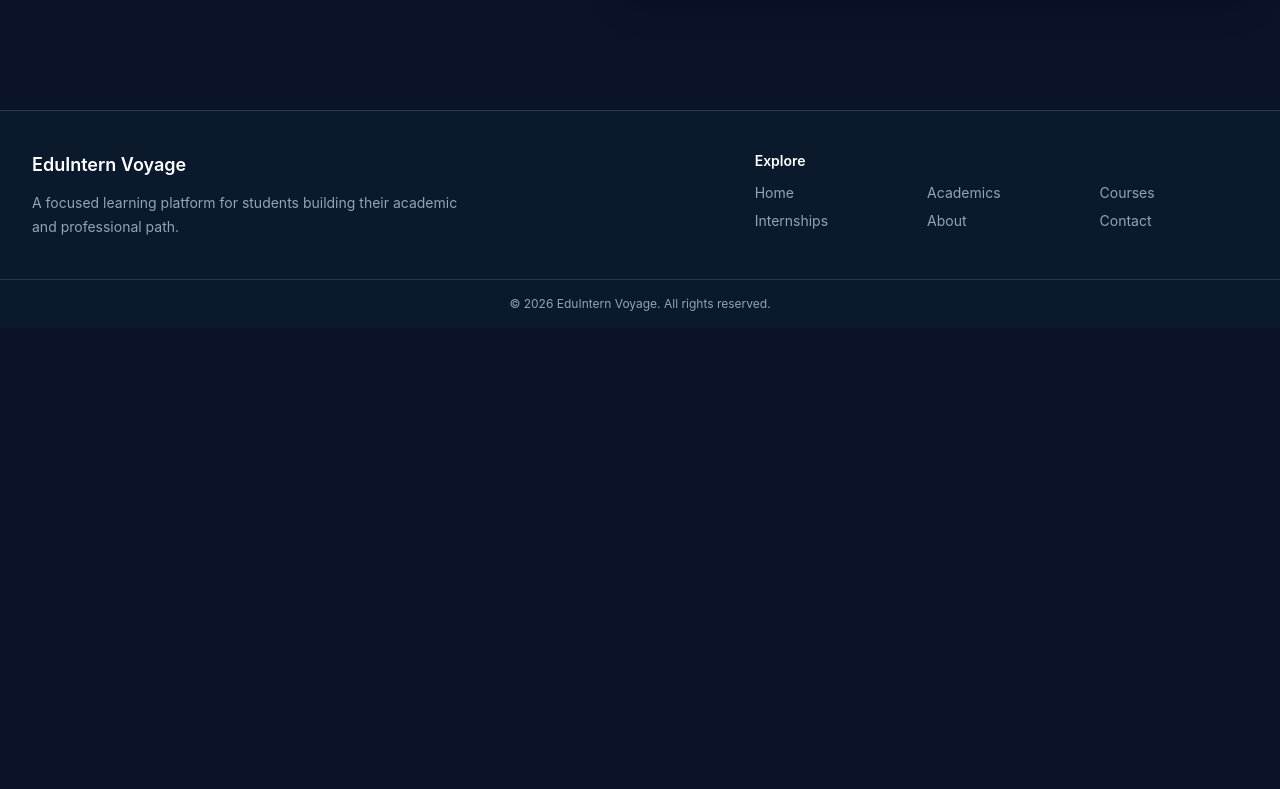
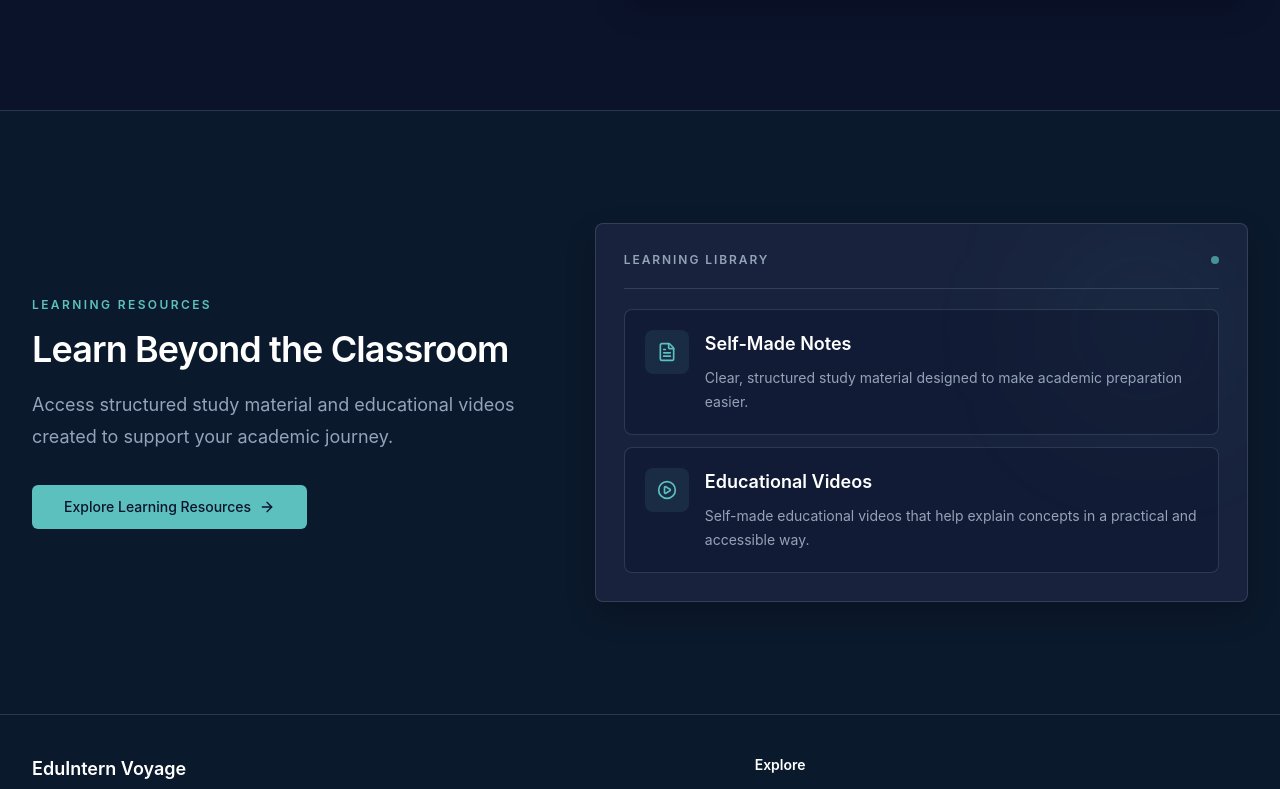
Before and after one commit to dheeraj-x-7/eduintern-voyage, a React (Vite) app: page / in a window 1280 px wide. Shown: the part 1986-2775 px from the top of the page. Before the commit the page ends 2314 px from the top, so only its background shows below. Built offline with nearby package versions, Linux system fonts and the light colour scheme.

Commit message:
feat: add learning resources section

```diff
--- /dev/null
+++ b/src/components/common/LearningResourcesSection.tsx
@@ -0,0 +1,91 @@
+import { ArrowRight, FileText, PlayCircle } from 'lucide-react'
+import { Link } from 'react-router-dom'
+import { Card } from '@/components/ui/card'
+import { buttonVariants } from '@/components/ui/button-variants'
+import { cn } from '@/lib/utils'
+
+const resources = [
+  {
+    title: 'Self-Made Notes',
+    description:
+      'Clear, structured study material designed to make academic preparation easier.',
+    icon: FileText,
+  },
+  {
+    title: 'Educational Videos',
+    description:
+      'Self-made educational videos that help explain concepts in a practical and accessible way.',
+    icon: PlayCircle,
+  },
+]
+
+export function LearningResourcesSection() {
+  return (
+    <section
+      aria-labelledby="learning-resources-heading"
+      className="border-t border-border/70 bg-background-deep"
+    >
+      <div className="mx-auto grid w-full max-w-7xl items-center gap-12 px-4 py-20 sm:px-6 sm:py-24 lg:grid-cols-[minmax(0,0.85fr)_minmax(25rem,1.15fr)] lg:gap-20 lg:px-8 lg:py-28">
+        <div className="max-w-xl">
+          <p className="text-xs font-semibold uppercase tracking-[0.2em] text-primary">
+            Learning resources
+          </p>
+          <h2
+            id="learning-resources-heading"
+            className="mt-4 text-3xl font-semibold tracking-tight text-foreground sm:text-4xl"
+          >
+            Learn Beyond the Classroom
+          </h2>
+          <p className="mt-5 text-base leading-7 text-muted-foreground sm:text-lg sm:leading-8">
+            Access structured study material and educational videos created to support your academic journey.
+          </p>
+          <Link
+            to="/academics"
+            className={cn(buttonVariants({ size: 'lg' }), 'mt-8 min-h-11 w-full sm:w-auto')}
+          >
+            Explore Learning Resources
+            <ArrowRight className="size-4" aria-hidden="true" />
+          </Link>
+        </div>
+
+        <Card className="relative overflow-hidden border-border/80 bg-card/80 p-5 shadow-md sm:p-7">
+          <div aria-hidden="true" className="absolute right-0 top-0 size-52 rounded-full bg-primary/5 blur-3xl" />
+          <div className="relative">
+            <div className="flex items-center justify-between gap-4 border-b border-border/70 pb-5">
+              <p className="text-xs font-semibold uppercase tracking-[0.16em] text-muted-foreground">
+                Learning library
+              </p>
+              <span className="size-2 rounded-full bg-primary/70" aria-hidden="true" />
+            </div>
+
+            <div className="mt-5 space-y-3">
+              {resources.map((resource) => {
+                const Icon = resource.icon
+
+                return (
+                  <div
+                    key={resource.title}
+                    className="group rounded-lg border border-border/70 bg-background/40 p-4 transition-[border-color,box-shadow] duration-200 motion-safe:hover:border-primary/40 motion-safe:hover:shadow-sm sm:p-5"
+                  >
+                    <div className="flex items-start gap-4">
+                      <div
+                        aria-hidden="true"
+                        className="flex size-11 shrink-0 items-center justify-center rounded-lg bg-primary/10 text-primary transition-colors duration-200 motion-safe:group-hover:bg-primary/15"
+                      >
+                        <Icon className="size-5" />
+                      </div>
+                      <div>
+                        <h3 className="text-base font-semibold text-foreground sm:text-lg">{resource.title}</h3>
+                        <p className="mt-2 text-sm leading-6 text-muted-foreground">{resource.description}</p>
+                      </div>
+                    </div>
+                  </div>
+                )
+              })}
+            </div>
+          </div>
+        </Card>
+      </div>
+    </section>
+  )
+}
--- a/src/routes/AppRoutes.tsx
+++ b/src/routes/AppRoutes.tsx
@@ -1,6 +1,7 @@
 import { Route, Routes } from 'react-router-dom'
 import { AcademicSection } from '@/components/common/AcademicSection'
 import { HeroSection } from '@/components/common/HeroSection'
+import { LearningResourcesSection } from '@/components/common/LearningResourcesSection'
 import { ValuePropositionSection } from '@/components/common/ValuePropositionSection'
 import { PlaceholderPage } from '@/routes/PlaceholderPage'
 
@@ -25,6 +26,7 @@ export function AppRoutes() {
             <HeroSection />
             <ValuePropositionSection />
             <AcademicSection />
+            <LearningResourcesSection />
           </>
         }
       />
```
